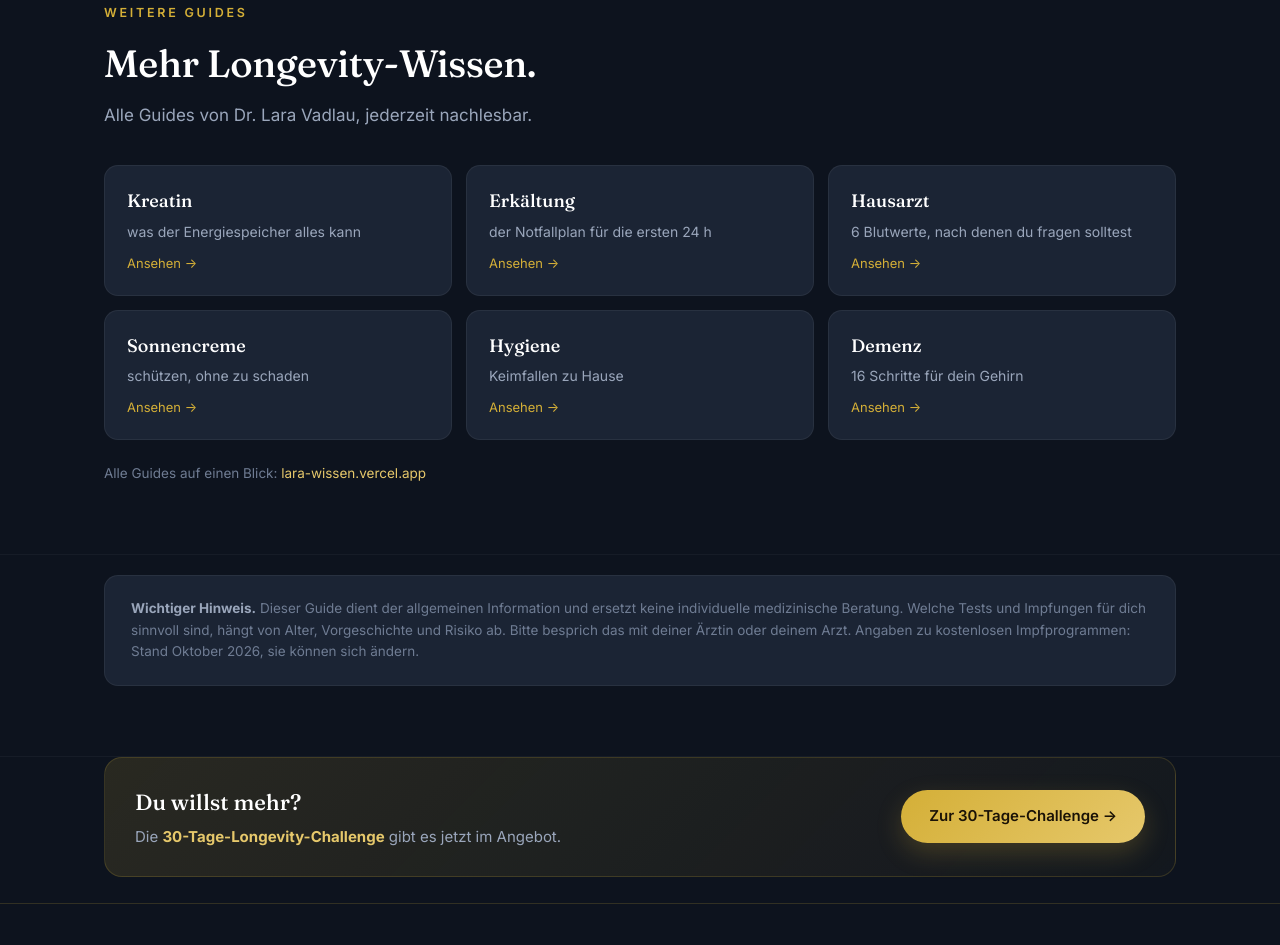
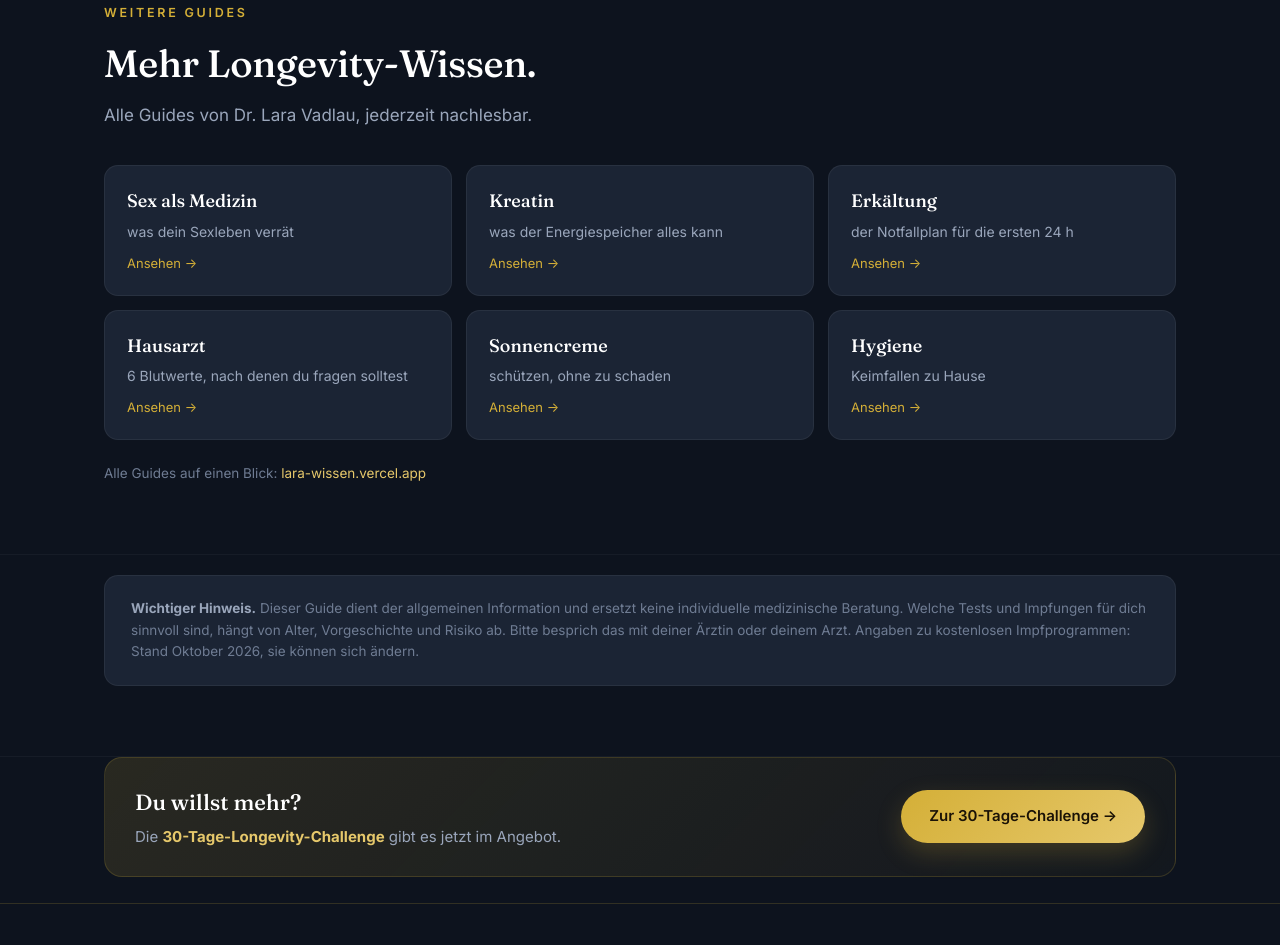
Before and after one commit to BookRevolution/lara-wissen-infektion, a plain HTML site: page index.html in a window 1280 px wide. Shown: the part 9331-10276 px from the top of the page. Drawn offline with Linux system fonts and the light colour scheme.

Commit message:
Querverlinkung: Sex-als-Medizin-Guide

```diff
--- a/index.html
+++ b/index.html
@@ -571,12 +571,12 @@ footer .container{display:flex;flex-wrap:wrap;justify-content:space-between;gap:
       <p>Alle Guides von Dr. Lara Vadlau, jederzeit nachlesbar.</p>
     </div>
     <div class="more reveal">
+      <a href="https://lara-sexmedizin.vercel.app"><span class="t">Sex als Medizin</span><span class="d">was dein Sexleben verrät</span><span class="go">Ansehen &rarr;</span></a>
       <a href="https://lara-kreatin.vercel.app"><span class="t">Kreatin</span><span class="d">was der Energiespeicher alles kann</span><span class="go">Ansehen &rarr;</span></a>
       <a href="https://lara-erkaeltung.vercel.app"><span class="t">Erkältung</span><span class="d">der Notfallplan für die ersten 24 h</span><span class="go">Ansehen &rarr;</span></a>
       <a href="https://lara-hausarzt.vercel.app"><span class="t">Hausarzt</span><span class="d">6 Blutwerte, nach denen du fragen solltest</span><span class="go">Ansehen &rarr;</span></a>
       <a href="https://lara-sonnencreme.vercel.app"><span class="t">Sonnencreme</span><span class="d">schützen, ohne zu schaden</span><span class="go">Ansehen &rarr;</span></a>
       <a href="https://lara-hygiene.vercel.app"><span class="t">Hygiene</span><span class="d">Keimfallen zu Hause</span><span class="go">Ansehen &rarr;</span></a>
-      <a href="https://lara-demenz.vercel.app"><span class="t">Demenz</span><span class="d">16 Schritte für dein Gehirn</span><span class="go">Ansehen &rarr;</span></a>
     </div>
     <p style="margin-top:22px;color:var(--muted-2);font-size:13.5px">Alle Guides auf einen Blick: <a href="https://lara-wissen.vercel.app">lara-wissen.vercel.app</a></p>
   </div>
```
